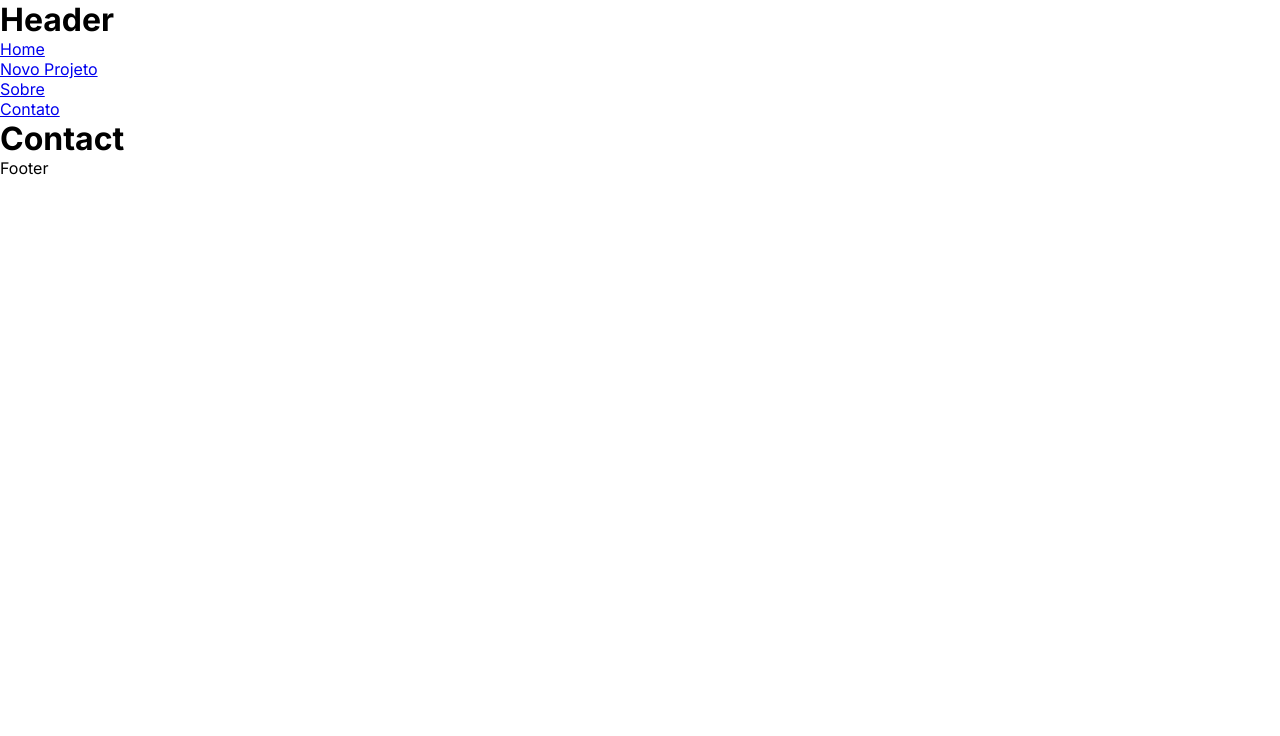
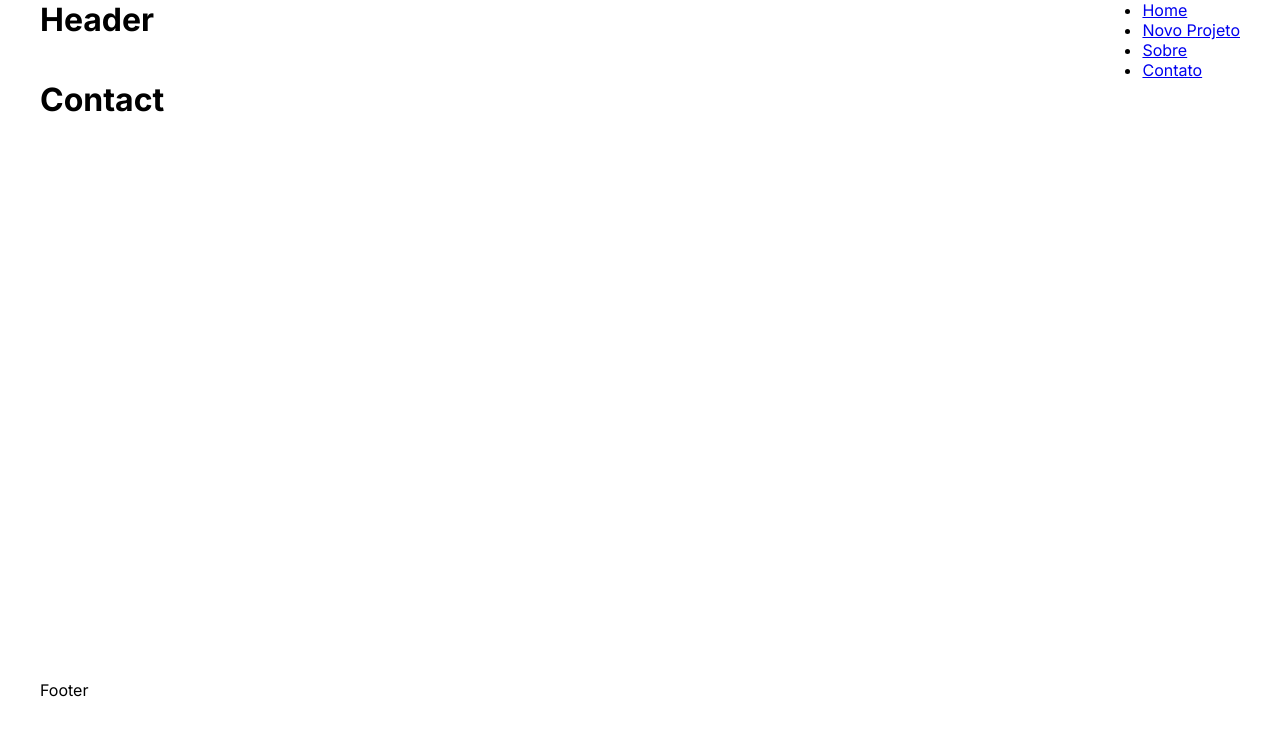
Before and after one commit to gabzzola/project-manager, a React (Vite) app: page /contact in a window 1280 px wide. Shown: the top 736 px of the page. Built offline with nearby package versions, Linux system fonts and the light colour scheme.

Commit message:
feat: adiciona componentes Container e RouteContainer para layout reutilizável

```diff
--- a/src/components/Footer.jsx
+++ b/src/components/Footer.jsx
@@ -1,7 +1,11 @@
+import Container from '../layouts/Container';
+
 function Footer() {
   return (
     <footer>
-      Footer
+      <Container>
+        Footer
+      </Container>
     </footer>
   );
 }
--- a/src/components/Header.jsx
+++ b/src/components/Header.jsx
@@ -1,10 +1,13 @@
-import Navbar from "./Navbar";
+import Container from '../layouts/Container';
+import Navbar from './Navbar';
 
 function Header() {
   return (
     <header>
-      <h1>Header</h1>
-      <Navbar />
+      <Container>
+        <h1>Header</h1>
+        <Navbar />
+      </Container>
     </header>
   );
 }
--- /dev/null
+++ b/src/layouts/Container.jsx
@@ -0,0 +1,11 @@
+import sharedStyles from './SharedStyles.module.css';
+
+function Container({ children }) {
+  return (
+    <div className={sharedStyles.container}>
+      { children }
+    </div>
+  );
+}
+
+export default Container;
--- /dev/null
+++ b/src/layouts/RouteContainer.jsx
@@ -0,0 +1,13 @@
+import styles from './RouteContainer.module.css';
+import sharedStyles from './SharedStyles.module.css';
+import { Outlet } from 'react-router-dom';
+
+function RouteContainer() {
+  return (
+    <div className={`${sharedStyles.container} ${styles.minHeight}`}>
+      <Outlet />
+    </div>
+  );
+}
+
+export default RouteContainer;
--- /dev/null
+++ b/src/layouts/RouteContainer.module.css
@@ -0,0 +1,3 @@
+.minHeight {
+  min-height: 75vh;
+}
--- /dev/null
+++ b/src/layouts/SharedStyles.module.css
@@ -0,0 +1,7 @@
+.container {
+  width: 1200px;
+  margin: 0 auto;
+  display: flex;
+  justify-content: space-between;
+  flex-wrap: wrap;
+}
--- a/src/routes/index.jsx
+++ b/src/routes/index.jsx
@@ -1,4 +1,5 @@
 import { Routes, Route } from 'react-router-dom';
+import RouteContainer from '../layouts/RouteContainer';
 import Home from '../pages/Home';
 import NewProject from '../pages/NewProject';
 import About from '../pages/About';
@@ -14,11 +15,13 @@ function AppRoutes() {
 
   return (
     <Routes>
-      {
-        routes.map((item, index) => (
-          <Route key={index} path={item.path} element={item.element} />
-        ))
-      };
+      <Route element={<RouteContainer />}>
+        {
+          routes.map((item, index) => (
+            <Route key={index} path={item.path} element={item.element} />
+          ))
+        }
+      </Route>
     </Routes>
   );
 }
```
